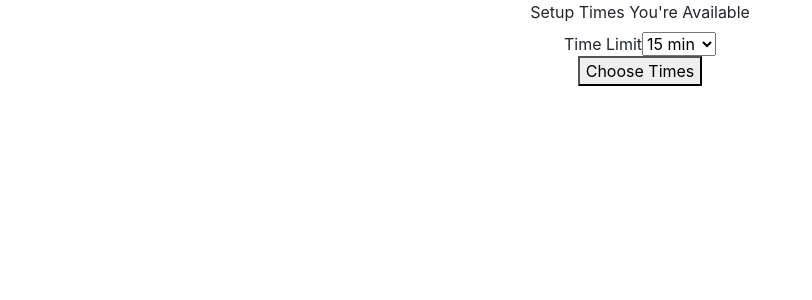
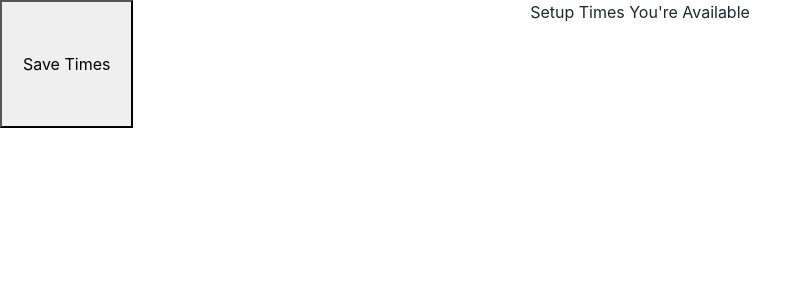
Before and after one commit to QMaximillian/scribbles-frontend, a React (Create React App) app: page /create/meeting_range in a window 1280 px wide. Shown: the top 300 px of the page, without its empty margins (0-812 px from the left). Built offline with nearby package versions, Linux system fonts and the light colour scheme.

Commit message:
Added localStorage saving redux store, added some CSS styling

```diff
--- a/package.json
+++ b/package.json
@@ -5,7 +5,7 @@
   "dependencies": {
     "moment": "^2.23.0",
     "react": "^16.7.0",
-    "react-datepicker": "^2.0.0",
+    "react-datepicker": "^2.1.0",
     "react-dom": "^16.7.0",
     "react-redux": "^6.0.0",
     "react-router": "^4.3.1",
--- a/src/App.css
+++ b/src/App.css
@@ -1,5 +1,4 @@
 div#root {
-
   height: 100vh;
 }
 
@@ -14,18 +13,35 @@ div#root {
   grid-gap: 10px;
 }
 
-.time-range-grid {
+.day-range-grid {
   display: grid;
-  grid-template-columns: repeat(7, 1fr);
+  grid-template-columns: repeat(9, 1fr);
   grid-template-rows: 1fr 3fr 1fr 1fr;
   height: 100vh;
   text-align: center;
   grid-gap: 10px;
 }
 
-.time-range-grid-item1 {
-  grid-column: 3 / span 3;
+.day-range-grid-item1 {
+  grid-column: 4 / span 3;
   grid-row: 1;
+}
+
+/* .time-range-grid {
+  display: grid;
+  grid-column: 2 / span 7;
+  grid-row: 2;
+  grid-template-columns: repeat(7, 1fr);
+  grid-template-rows: 1;
+} */
+
+.time-range-day-1 {
+  grid-column: 2 / span 1;
+  grid-row: 2;
+}
+.time-range-day-2 {
+  grid-column: 3 / span 1;
+  grid-row: 2;
 }
 
 .home-container {
--- /dev/null
+++ b/src/components/TimeRangeWeek.js
@@ -0,0 +1,29 @@
+import React, { Component } from 'react'
+import { connect } from 'react-redux'
+import { withRouter } from 'react-router'
+
+
+class TimeRangeWeek extends Component {
+  constructor(props) {
+    super(props)
+
+    this.state = {
+      days: []
+    }
+
+  }
+
+  setDays = () => {
+
+  }
+
+   render() {
+     return (
+        <div className="day-time-grid-">
+          {this.setDays()}
+        </div>
+     )
+   }
+ }
+
+ export default withRouter(connect()(TimeRangeWeek))
--- a/src/containers/CreateDateRangeContainer.js
+++ b/src/containers/CreateDateRangeContainer.js
@@ -5,6 +5,8 @@ import DatePicker from 'react-datepicker'
 import { setDateRange } from '../actions/index'
 import {connect} from 'react-redux'
 import { Redirect } from 'react-router'
+import 'react-datepicker/dist/react-datepicker.css'
+
 import '../App.css'
 
 class CreateDateRangeContainer extends Component {
@@ -15,8 +17,8 @@ class CreateDateRangeContainer extends Component {
       meeting_range_id: 0,
       redirect: false,
       time: {
-        beginDate: moment().format(),
-        endDate: moment().format(),
+        beginDate: moment().toDate(),
+        endDate: moment().toDate(),
         interval: 0,
       }
     }
@@ -65,7 +67,7 @@ class CreateDateRangeContainer extends Component {
                 First Day
               </label><br />
                 <DatePicker
-                  minDate={moment().format()}
+                  minDate={moment().toDate()}
                  onChange={this.handleBeginDatePicker}
                  selected={this.state.time.beginDate}/>
             </div>
@@ -75,7 +77,7 @@ class CreateDateRangeContainer extends Component {
               </label><br />
                 <DatePicker
                   className=''
-                  minDate={moment().format()}
+                  minDate={moment().toDate()}
                  onChange={this.handleEndDatePicker}
                  selected={this.state.time.endDate}/>
             </div>
--- a/src/containers/CreateRangeContainer.js
+++ b/src/containers/CreateRangeContainer.js
@@ -1,10 +1,33 @@
 import React, { Component } from 'react'
 import { fetchPostMeetingRange, fetchCreateUser } from '../adapters/index.js'
+// import TimeRangeWeek from '../components/TimeRangeWeek'
 import { Redirect } from 'react-router-dom'
 import moment from 'moment'
 import { withRouter } from 'react-router'
 import { connect } from 'react-redux'
 import '../App.css'
+import { store } from '../index.js'
+import { state } from 'react-redux'
+
+
+
+const TimeRangeWeek = (props) => {
+
+  const renderWeek = () => {
+    console.log(props.dates)
+    return props.dates.map((date, i) => {
+      return (<span className={`time-range-day-${i + 1}`}>
+                {moment(date).format('LL')}
+              </span>)
+    })
+  }
+
+  return(
+    <>
+      {renderWeek()}
+    </>
+  )
+}
 
 
 class CreateRangeContainer extends Component {
@@ -14,11 +37,7 @@ class CreateRangeContainer extends Component {
     this.state = {
       meeting_range_id: 0,
       redirect: false,
-      time: {
-        beginDate: new Date(),
-        endDate: new Date(),
-        interval: 0,
-      },
+      week: [],
     }
   }
 
@@ -57,9 +76,6 @@ class CreateRangeContainer extends Component {
         redirect: !this.state.redirect,
       }, () => console.log(this.state.redirect))
     })
-
-
-
   }
 
   handleUserCreatePost = () => {
@@ -74,31 +90,33 @@ class CreateRangeContainer extends Component {
       }})
     }
 
+  setupDates = () => {
+
+    // find dates in between the two dates given
+    // push every 7 dates into a object with an index key
+    // push them into an object with as {1: [// first 7 dates]}
+    //  pass object to TimeRangeWeek
+  }
+
    render() {
+     console.log(this.props.dateRange)
      if (this.state.redirect) {
        return <Redirect exact to={{ pathname: '/meeting_range/create/times', state: { beginDate: this.state.time.beginDate, endDate: this.state.time.endDate, meeting_range_id: this.state.meeting_range_id} }}/>
      } else {
      return (
-        <div className="time-range-grid">
-        <div className="time-range-grid-item1">
+        <div className="day-range-grid">
+        <div className="day-range-grid-item1">
         <label>
           Setup Times You're Available
         </label>
-            <div>
-              Time Limit
-              <select onChange={this.handleIntervalChange}>
-                <option value={15}>15 min</option>
-                <option value={30}>30 min</option>
-                <option value={45}>45 min</option>
-                <option value={60}>60 min</option>
-              </select>
-            </div>
+        </div>
+          <TimeRangeWeek dates={this.props.dateRange}/>
           <button
-            onClick={() => this.handleFetchPost()}>
-            Choose Times
+            onClick={() => {}}>
+            Save Times
           </button>
         </div>
-        </div>
+
      )
    }
    }
--- a/src/index.js
+++ b/src/index.js
@@ -9,7 +9,7 @@ import { Provider } from 'react-redux'
 import { applyMiddleware, compose, createStore } from 'redux'
 import thunk from 'redux-thunk'
 import 'bootstrap/dist/css/bootstrap.css';
-
+import { loadState, saveState } from './localStorage'
 
 
 const history = createBrowserHistory()
@@ -18,7 +18,12 @@ const rootReducer = scribbleReducer
 
  const composeEnhancers = window.__REDUX_DEVTOOLS_EXTENSION_COMPOSE__ || compose;
 
-const store = createStore(rootReducer, initialState, composeEnhancers(applyMiddleware(thunk)))
+const persistedState = loadState()
+export const store = createStore(rootReducer, persistedState, composeEnhancers(applyMiddleware(thunk)))
+
+store.subscribe(() => {
+  saveState(store.getState())
+})
 
 
 ReactDOM.render(
--- /dev/null
+++ b/src/localStorage.js
@@ -0,0 +1,21 @@
+export const loadState = () => {
+  try {
+    const serializedState = localStorage.getItem('state')
+    if (serializedState === null) {
+      return undefined
+    }
+    return JSON.parse(serializedState)
+  } catch (err) {
+    return undefined
+  }
+}
+
+export const saveState = (state) => {
+  try {
+    const serializedState = JSON.stringify(state)
+    localStorage.setItem('state', serializedState)
+    return JSON.parse(serializedState)
+  } catch (err) {
+
+  }
+}
```
Also changed, not shown: 1 other file (tests, documents, lock files or other folders).
